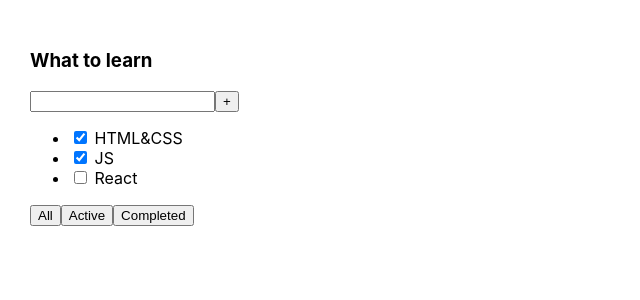
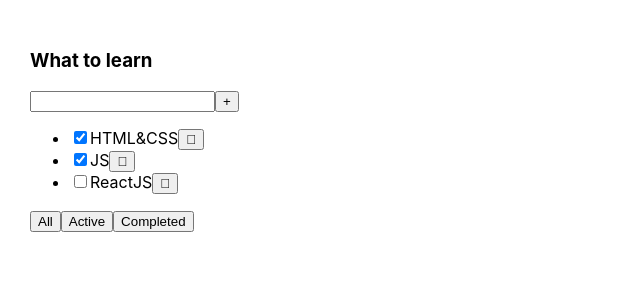
Before and after one commit to genamontana/3-todolist, a React (Create React App) app: page / in a window 1280 px wide. Shown: the top 300 px of the page, without its empty margins (0-640 px from the left). Built offline with nearby package versions, Linux system fonts and the light colour scheme.

Commit message:
02 Monday useState

```diff
--- a/src/App.tsx
+++ b/src/App.tsx
@@ -1,26 +1,26 @@
 import React from 'react';
 import './App.css';
+import {Todolist} from './Todolist';
+
 
 function App() {
+
+    let tasks1 = [
+        {id: 1, title: 'HTML&CSS', isDone: true},
+        {id: 2, title: 'JS', isDone: true},
+        {id: 3, title: 'ReactJS', isDone: false},
+    ]
+
+    function removeTask(idTask: number) {
+         tasks1 = tasks1.filter(t => t.id !== idTask)
+        console.log(tasks1)
+    }
+
     return (
         <div className="App">
-            <div>
-                <h3>What to learn</h3>
-                <div>
-                    <input/>
-                    <button>+</button>
-                </div>
-                <ul>
-                    <li><input type="checkbox" checked={true}/> <span>HTML&CSS</span></li>
-                    <li><input type="checkbox" checked={true}/> <span>JS</span></li>
-                    <li><input type="checkbox" checked={false}/> <span>React</span></li>
-                </ul>
-                <div>
-                    <button>All</button>
-                    <button>Active</button>
-                    <button>Completed</button>
-                </div>
-            </div>
+            <Todolist title={'What to learn'}
+                      tasks={tasks1}
+            removeTask={removeTask}/>
         </div>
     );
 }
--- /dev/null
+++ b/src/Todolist.tsx
@@ -0,0 +1,48 @@
+import React from 'react';
+
+type TaskType = {
+    id: number
+    title: string
+    isDone: boolean
+}
+
+type TodolistPropsType = {
+    title: string
+    tasks: TaskType[]
+    removeTask: (idTask: number) => void
+}
+
+
+export function Todolist(props: TodolistPropsType) {
+    return (
+        <div>
+            <h3>{props.title}</h3>
+            <div>
+                <input/>
+                <button>+</button>
+            </div>
+            <ul>
+
+                {
+                    props.tasks.map((t) => {
+                        return (
+                            <li key={t.id}>
+                                <input type="checkbox"
+                                       checked={t.isDone}/>
+                                <span>{t.title}</span>
+                                <button onClick={()=>props.removeTask(t.id)}>
+                                </button>
+                            </li>
+                        )
+                    })
+
+                }
+            </ul>
+            <div>
+                <button>All</button>
+                <button>Active</button>
+                <button>Completed</button>
+            </div>
+        </div>
+    )
+}
```
